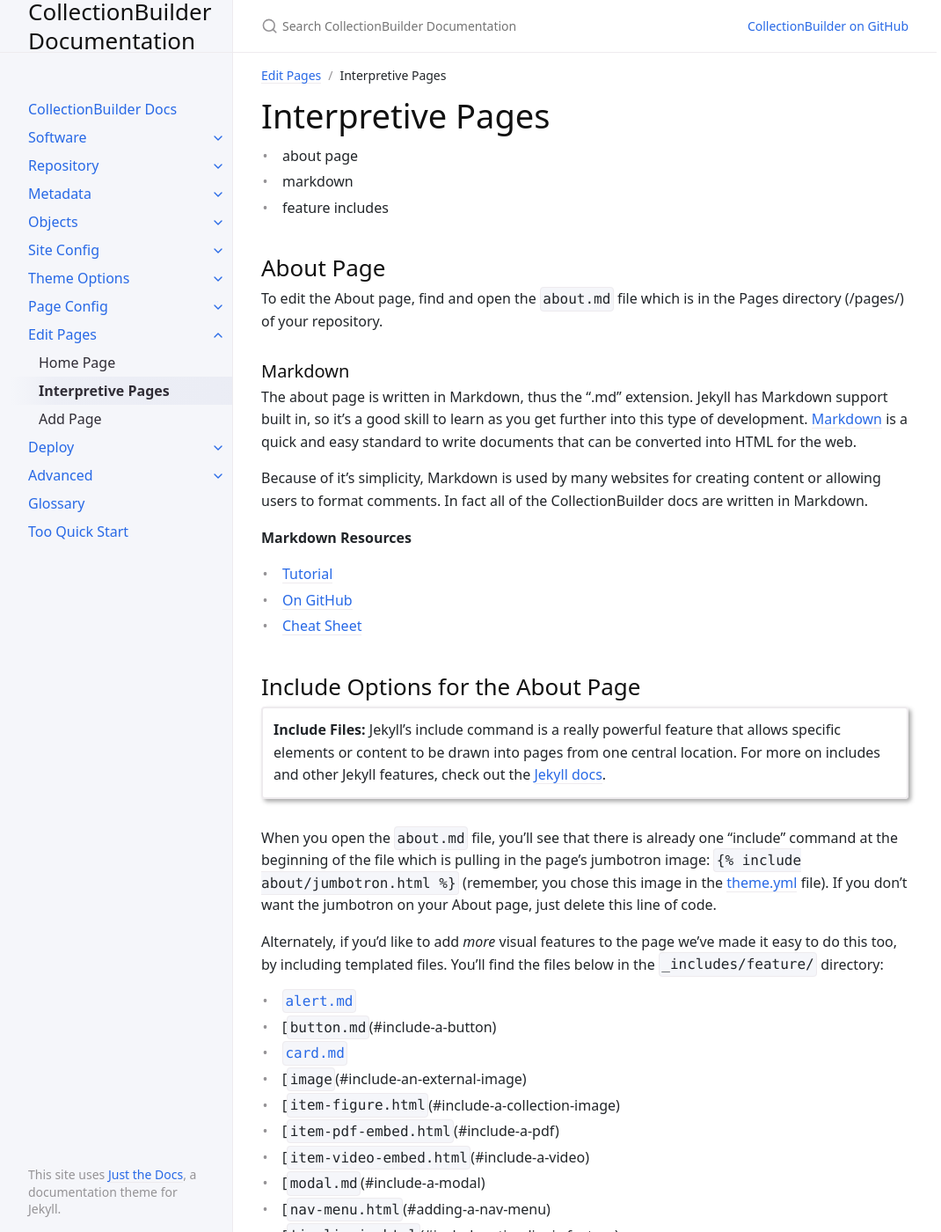
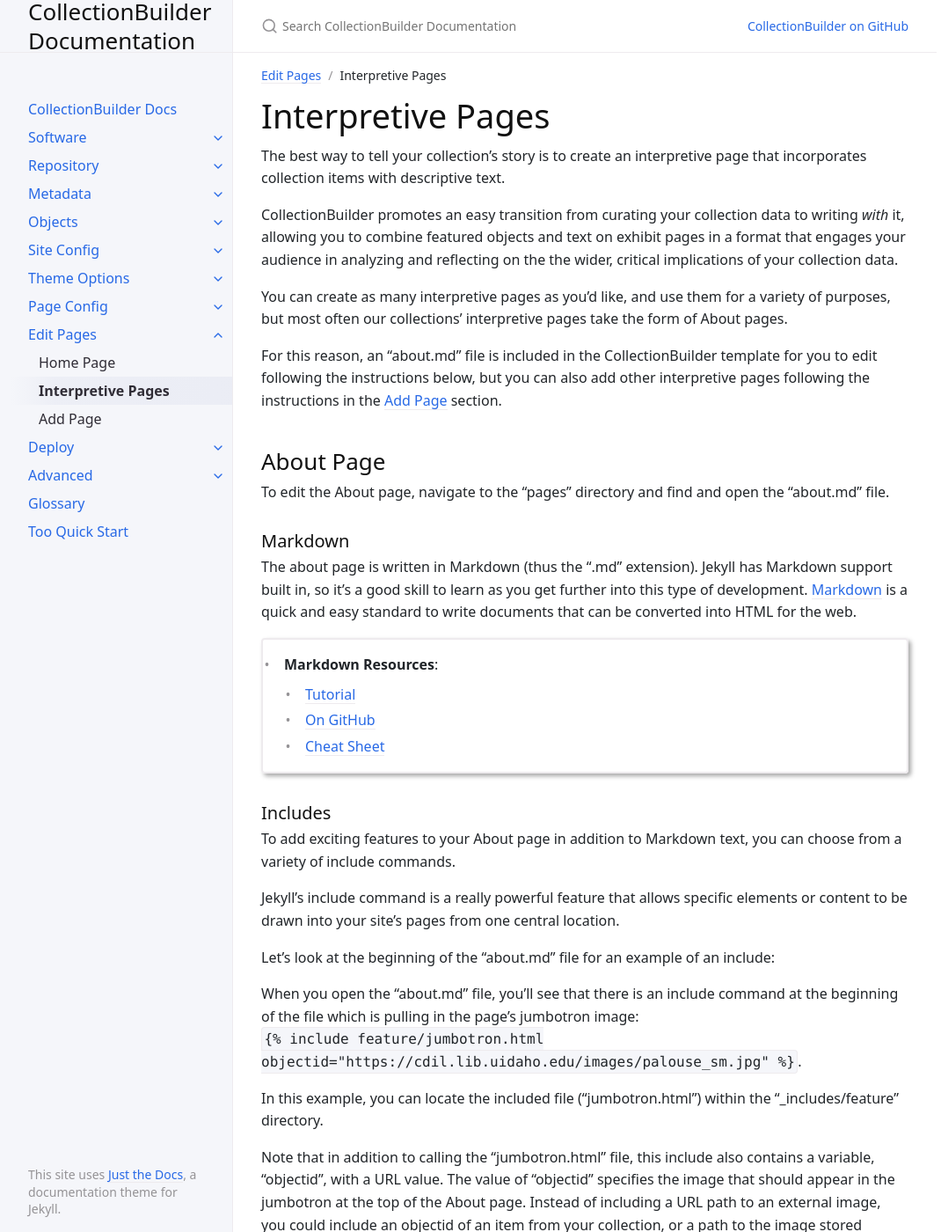
Before and after one commit to CollectionBuilder/cb-docs, a Jekyll site: the page built from docs/pages/about.md, in a window 1280 px wide and 1400 px high. Shown: the whole window at 88% size, without its empty margins (107-1177 px from the left). Built offline with Jekyll 4.4.1, drawn with Linux system fonts in a browser that asks for light colours; some of the changed text lies outside the part shown.

Commit message:
more work on pages

```diff
--- a/docs/pages/about.md
+++ b/docs/pages/about.md
@@ -6,50 +6,70 @@ nav_order: 2
 
 # Interpretive Pages
 
-- about page
-- markdown
-- feature includes
+The best way to tell your collection's story is to create an interpretive page that incorporates collection items with descriptive text.
+
+CollectionBuilder promotes an easy transition from curating your collection data to writing *with* it, allowing you to combine featured objects and text on exhibit pages in a format that engages your audience in analyzing and reflecting on the the wider, critical implications of your collection data.
+
+You can create as many interpretive pages as you'd like, and use them for a variety of purposes, but most often our collections' interpretive pages take the form of About pages.
+
+For this reason, an "about.md" file is included in the CollectionBuilder template for you to edit following the instructions below, but you can also add other interpretive pages following the instructions in the [Add Page]({{ '/docs/pages/add_page/' | relative_url }}) section.
 
 ## About Page
 
-To edit the About page, find and open the `about.md` file which is in the Pages directory (/pages/) of your repository.
+To edit the About page, navigate to the "pages" directory and find and open the "about.md" file.
 
 ### Markdown
 
-The about page is written in Markdown, thus the ".md" extension. Jekyll has Markdown support built in, so it's a good skill to learn as you get further into this type of development.
+The about page is written in Markdown (thus the ".md" extension).
+Jekyll has Markdown support built in, so it's a good skill to learn as you get further into this type of development.
 [Markdown](https://daringfireball.net/projects/markdown/syntax){:target="_blank" rel="noopener"} is a quick and easy standard to write documents that can be converted into HTML for the web.
 
-Because of it's simplicity, Markdown is used by many websites for creating content or allowing users to format comments.
-In fact all of the CollectionBuilder docs are written in Markdown.
+{:.alert}
+- **Markdown Resources**:
+    - [Tutorial](https://commonmark.org/help/tutorial/)
+    - [On GitHub](https://help.github.com/en/github/writing-on-github/basic-writing-and-formatting-syntax)
+    - [Cheat Sheet](https://github.com/adam-p/markdown-here/wiki/Markdown-Cheatsheet)
 
-**Markdown Resources**
-- [Tutorial](https://commonmark.org/help/tutorial/)
-- [On GitHub](https://help.github.com/en/github/writing-on-github/basic-writing-and-formatting-syntax)
-- [Cheat Sheet](https://github.com/adam-p/markdown-here/wiki/Markdown-Cheatsheet)
+### Includes
 
+To add exciting features to your About page in addition to Markdown text, you can choose from a variety of include commands.
+
+Jekyll's include command is a really powerful feature that allows specific elements or content to be drawn into your site's pages from one central location.
+
+Let's look at the beginning of the "about.md" file for an example of an include:
+
+When you open the "about.md" file, you'll see that there is an include command at the beginning of the file which is pulling in the page's jumbotron image:
+`{% raw %}{% include feature/jumbotron.html objectid="https://cdil.lib.uidaho.edu/images/palouse_sm.jpg" %}{% endraw %}`.
+
+In this example, you can locate the included file ("jumbotron.html") within the "_includes/feature" directory.
+
+Note that in addition to calling the "jumbotron.html" file, this include also contains a variable, "objectid", with a URL value.
+The value of "objectid" specifies the image that should appear in the jumbotron at the top of the About page.
+Instead of including a URL path to an external image, you could include an objectid of an item from your collection, or a path to the image stored somewhere else within your repository.
+
+If you don't want the jumbotron on your About page, delete this line of code.
+
+{:.alert}
+**Include Files:** For more on includes and other Jekyll features, check out the [Jekyll docs](https://jekyllrb.com/docs/).
 
 ## Include Options for the About Page
 
-{:.alert}
-**Include Files:** Jekyll's include command is a really powerful feature that allows specific elements or content to be drawn into pages from one central location. For more on includes and other Jekyll features, check out the [Jekyll docs](https://jekyllrb.com/docs/).
-
-When you open the `about.md` file, you'll see that there is already one "include" command at the beginning of the file which is pulling in the page's jumbotron image: `{% raw %}{% include about/jumbotron.html %}{% endraw %}` (remember, you chose this image in the [theme.yml](theme.html#about) file). If you don't want the jumbotron on your About page, just delete this line of code.
-
-Alternately, if you'd like to add *more* visual features to the page we've made it easy to do this too, by including templated files.
+If you'd like to add *more* visual features to the page we've made it easy to do this too, by including templated files.
 You'll find the files below in the `_includes/feature/` directory:
 
-- [`alert.md`](#include-an-alert)
-- [`button.md`(#include-a-button)
-- [`card.md`](#include-a-card)
-- [`image`(#include-an-external-image)
-- [`item-figure.html`(#include-a-collection-image)
-- [`item-pdf-embed.html`(#include-a-pdf)
-- [`item-video-embed.html`(#include-a-video)
-- [`modal.md`(#include-a-modal)
-- [`nav-menu.html`(#adding-a-nav-menu)
-- [`timelinejs.html`(#include-a-timelinejs-feature)
+- [alert.md](#include-an-alert)
+- [button.md](#include-a-button)
+- [card.md](#include-a-card)
+- [image](#include-an-external-image)
+- [item-figure.html](#include-a-collection-image)
+- [item-pdf-embed.html](#include-a-pdf)
+- [item-video-embed.html](#include-a-video)
+- [modal.md](#include-a-modal)
+- [nav-menu.html](#adding-a-nav-menu)
+- [timelinejs.html](#include-a-timelinejs-feature)
+- [video.html](#include-an-external-video)
 
-We detail the nav-menu option and the image include option in detail below, and provide example example code for the other includes below.
+We detail the nav-menu option and the image include option in detail below, and provide example code for the other includes below.
 
 ### Adding a Nav Menu
 
@@ -60,7 +80,6 @@ Currently, this is included by default. The code looks like this:
 In order to edit it to fit tour material, you will need to edit the sections variables so that they feature any heading you use on the page. To do this, just copy and paste the full text of the heading -- e.g. "About the Collection" and About the About Page" are the headings we include on our default about page, so we use those here.
 
 If you'd rather not include the menu, just delete it.
-
 
 ### Adding an image to the About Page
 
@@ -155,3 +174,5 @@ This will include a [bootstrap modal](https://getbootstrap.com/docs/4.0/componen
 ### Include a TimelineJS Feature
 
 See information in our [TimelineJS Feature in the Advanced Section]({{ '/advanced/timelinejs/' | relative_url }}).
+
+#### Include an External Video
```
Also changed, not shown: docs/pages/home.md (+4 -2 lines), docs/pages/index.md (+2 -1 lines).
